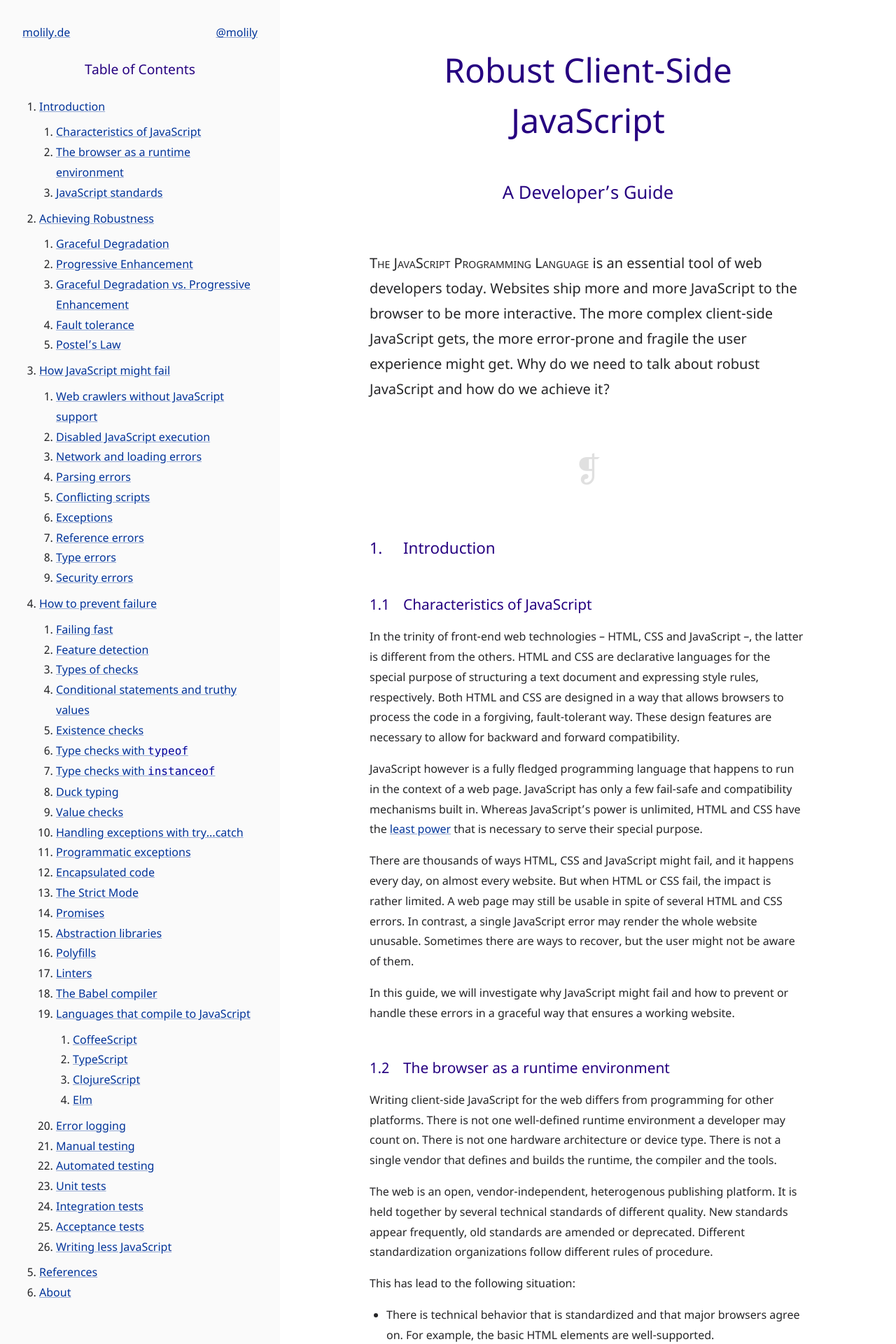
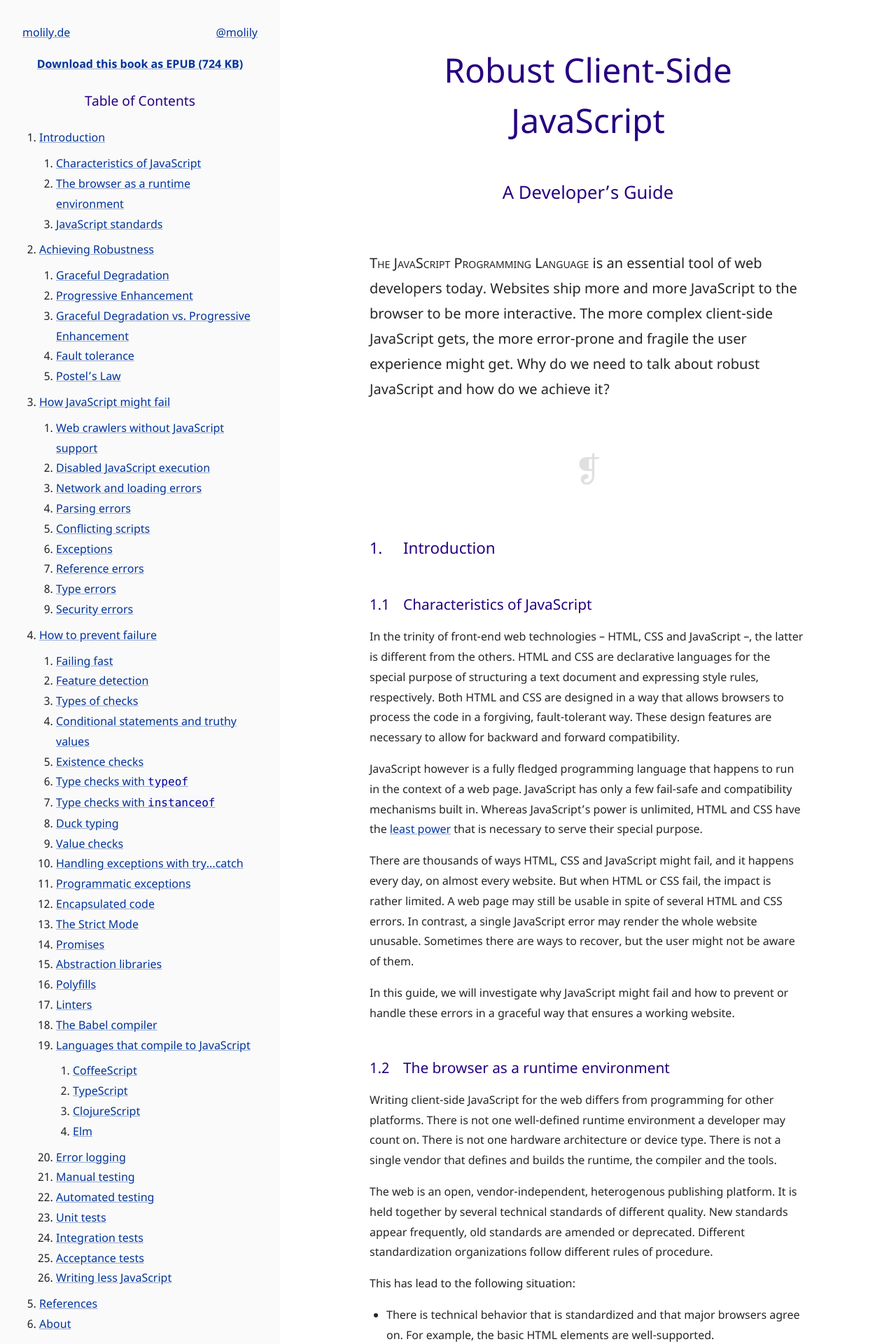
Before and after one commit to molily/molily.de, a Jekyll site: the page built from _posts/2017-12-21-robust-javascript.md, in a window 1280 px wide. Shown: the top 1920 px of the page at 70% size. Built offline with Jekyll 4.4.1, drawn with Linux system fonts in a browser that asks for light colours.

Commit message:
Book: Link to epub

```diff
--- a/_posts/2017-12-21-robust-javascript.md
+++ b/_posts/2017-12-21-robust-javascript.md
@@ -22,7 +22,8 @@ lang: en
         <a href="https://twitter.com/molily" target="_blank" title="molily on Twitter">@molily</a>
       </p>
       <h1 id="toc-book-title">Robust Client-Side JavaScript</h1>
-      <h1 id="toc-heading">Table of Contents</h1>
+      <p id="toc-epub-link"><strong><a href="/assets/robust-javascript.epub" download>Download this book as EPUB (724 KB)</a></strong></p>
+      <h2 id="toc-heading">Table of Contents</h2>
       <ol>
         <li>
           <a href="#introduction">Introduction</a>
@@ -2099,6 +2100,9 @@ Thanks to Pablo Tamarit for several corrections.
 
 License: <a rel="license" href="https://creativecommons.org/licenses/by-sa/4.0/">Creative Commons Attribution-ShareAlike (CC BY-SA 4.0)</a>
 
+EPUB cover image: [Photo of the Tokyo Tower by Martin Abegglen](https://www.flickr.com/photos/twicepix/4085401611/) (modified). License:
+  [Creative Commons Attribution-ShareAlike 2.0 Generic (CC BY-SA 2.0)](https://creativecommons.org/licenses/by-sa/2.0/)
+
 Published on <time datetime="2017-12-21">December 21, 2017</time>.
 
 <p><a href="/impressum/" lang="de" hreflang="de">Impressum</a></p>
--- a/css/book.scss
+++ b/css/book.scss
@@ -222,6 +222,10 @@ caption {
   }
 }
 
+#toc-epub-link {
+  text-align: center;
+}
+
 #toc ol {
   margin-top: 0.5rem;
   margin-bottom: 0.5rem;
```
